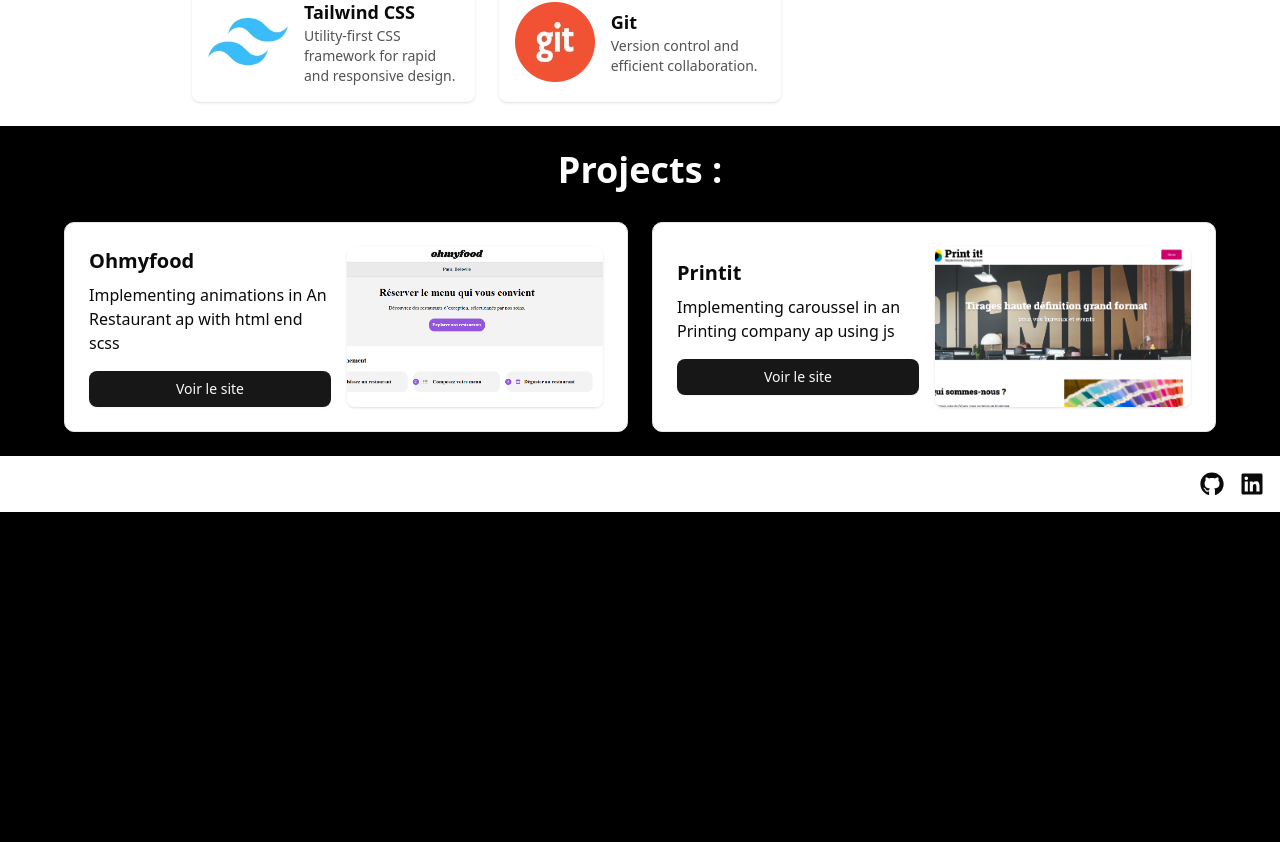
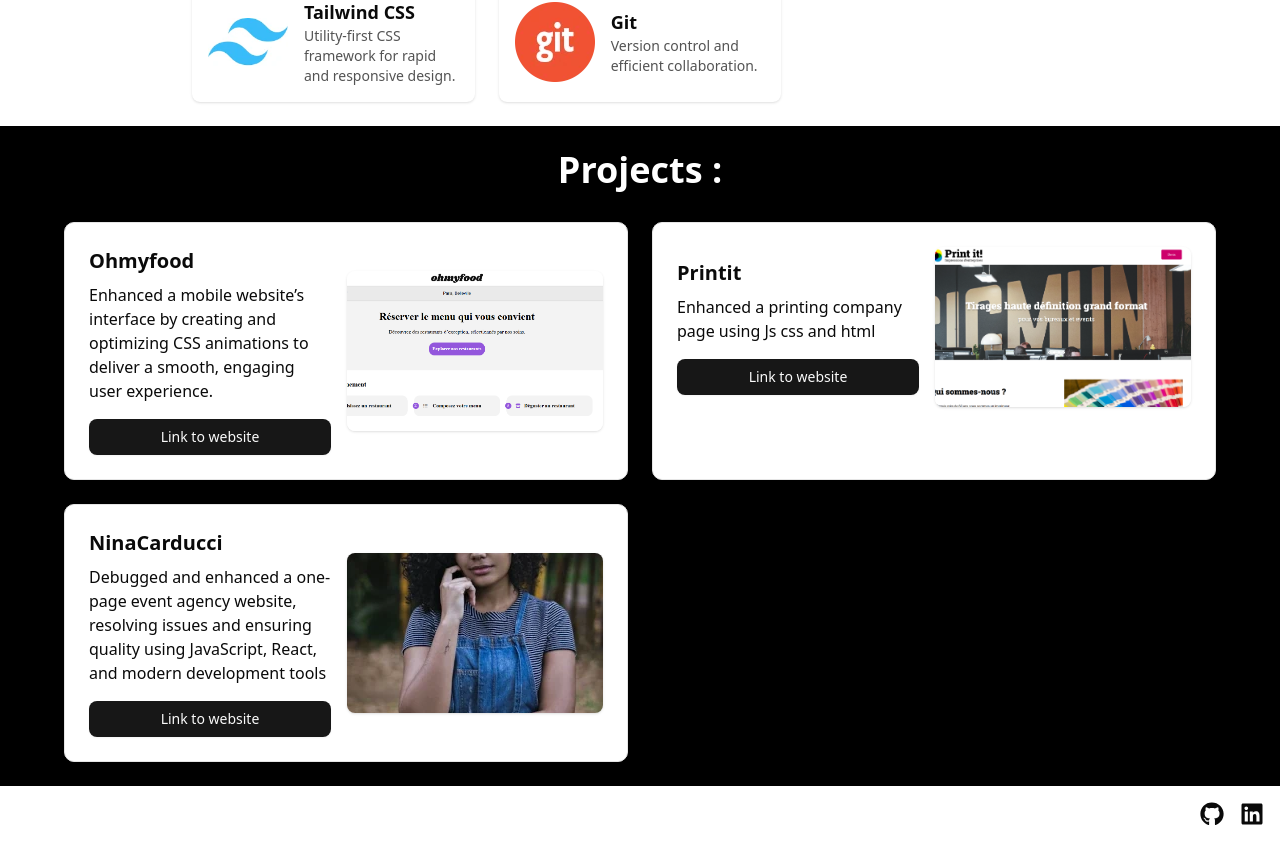
Before and after one commit to benjaminnicolas-teboul/portfolio, a Next.js app: page / in a window 1280 px wide. Shown: the part 1130-1972 px from the top of the page. Before the commit the page ends 1642 px from the top, so only its background shows below. Built offline with nearby package versions, Linux system fonts and the light colour scheme.

Commit message:
feat ad projects

```diff
--- a/src/components/ui/Project.tsx
+++ b/src/components/ui/Project.tsx
@@ -28,7 +28,7 @@
                 target="_blank"
                 rel="noopener noreferrer"
               >
-                Voir le site
+                Link to website
               </Link>
             </Button>
           )}
@@ -36,7 +36,7 @@
 
         {/* Colonne droite : image */}
         {images && images.length > 0 && (
-          <div className="w-full md:w-1/2 md:flex md:justify-end">
+          <div className="w-full md:w-1/2 md:flex md:justify-end object-contain">
             <div
               className="
                 relative overflow-hidden rounded-md shadow-sm
--- a/src/data/projects.ts
+++ b/src/data/projects.ts
@@ -10,15 +10,21 @@
 [
   {
     "title": "Ohmyfood",
-    "description": "Implementing animations in An Restaurant ap with html end scss ",
+    "description": "Enhanced a mobile website’s interface by creating and optimizing CSS animations to deliver a smooth, engaging user experience.",
     "link": "https://benjaminnicolas-teboul.github.io/ohmyfood/html/index.html",
     "images": ["/images/ohmyfood.webp"]
   },
     {
     "title": "Printit",
-    "description": "Implementing caroussel in an Printing company ap using js ",
+    "description": "Enhanced a printing company page using Js css and html",
     "link": "https://benjaminnicolas-teboul.github.io/Print-it-JS-main/",
     "images": ["/images/printIt.webp"]
+  },
+      {
+    "title": "NinaCarducci",
+    "description": "Debugged and enhanced a one-page event agency website, resolving issues and ensuring quality using JavaScript, React, and modern development tools",
+    "link": "https://benjaminnicolas-teboul.github.io/NinaCarducci/",
+    "images": ["/images/nina.webp"]
   }
 ]
 
```
Also changed, not shown: public/images/nina.webp (added).
